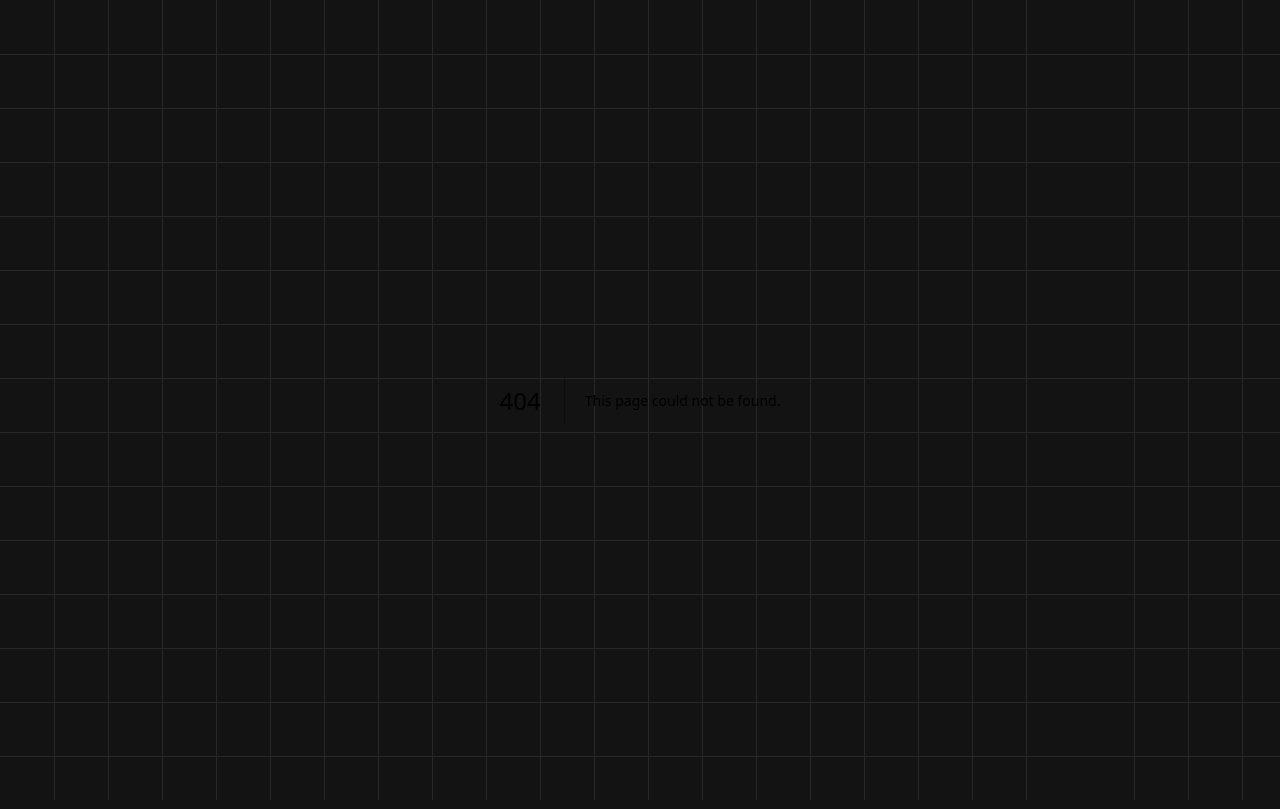
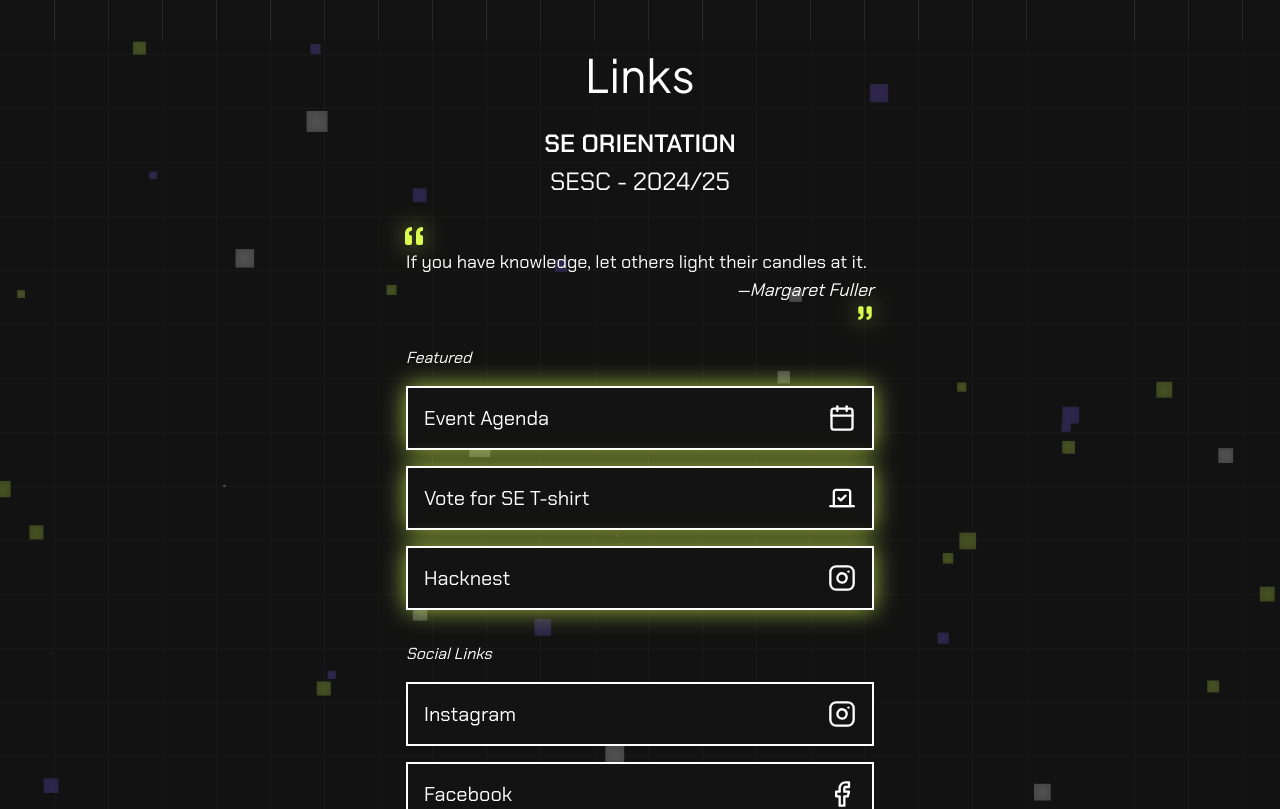
Before and after one commit to sliitsesc/links, a Next.js app: page /links in a window 1280 px wide. Before the commit this address had no page. Shown: the top 809 px of the page. Built offline with nearby package versions, Linux system fonts and the light colour scheme.

Commit message:
feat: add links page

```diff
--- a/src/app/globals.css
+++ b/src/app/globals.css
@@ -5,3 +5,7 @@
 #finisher-canvas {
   background-color: transparent !important;
 }
+
+.green-glow {
+  filter: drop-shadow(0 0 12px #dbfd51ba);
+}
--- a/src/app/layout.tsx
+++ b/src/app/layout.tsx
@@ -3,8 +3,8 @@ import "./globals.css";
 import { Chakra_Petch } from "next/font/google";
 
 export const metadata: Metadata = {
-  title: "Agenda - SE Orientation 2024 July | SLIIT SESC",
-  description: "The agenda for the SE Orientation of SLIIT students, 2024 June",
+  title: "SE Orientation 2024 July | SLIIT SESC",
+  description: "The SE Orientation of SLIIT SE students, 2024 July",
 };
 
 const chakra = Chakra_Petch({
--- /dev/null
+++ b/src/app/links/page.tsx
@@ -0,0 +1,116 @@
+import HeaderAnimation from "@/components/HeaderAnimation/HeaderAnimation";
+import LinkCard from "@/components/Links/LinkCard";
+import {
+  Calendar,
+  CalendarFold,
+  Facebook,
+  Instagram,
+  Linkedin,
+  MapPin,
+  QuoteIcon,
+  Shirt,
+  Vote,
+} from "lucide-react";
+import { Metadata } from "next";
+import { Plus_Jakarta_Sans } from "next/font/google";
+import Image from "next/image";
+
+const plusJakartaSans = Plus_Jakarta_Sans({
+  weight: ["400"],
+  subsets: ["latin"],
+});
+
+export const metadata: Metadata = {
+  title: "Links | SESC SLIIT @ SE Orientation 2024 July",
+  description: "All links related to SESC SLIIT",
+};
+
+export default function LinksPage() {
+  return (
+    <main className="relative min-h-screen bg-[#131313ba]">
+      <HeaderAnimation />
+
+      <div className="max-w-[500px] mx-auto pb-14 px-4">
+        <div className={`text-center mt-10`}>
+          <h1
+            className={`${plusJakartaSans.className} text-[46px] leading-0 text-white mb-4`}>
+            Links
+          </h1>
+          <div>
+            <p className="text-white font-semibold leading-0 text-[25px] uppercase">
+              SE Orientation
+            </p>
+            <p className="text-white leading-0 text-[25px]">SESC - 2024/25</p>
+          </div>
+        </div>
+
+        <div className="mt-6 mb-6 flex flex-col text-lg text-center text-white">
+          <QuoteIcon
+            size={24}
+            className="rotate-180 -ml-1 green-glow"
+            fill="#dbfd51"
+            stroke="none"
+          />
+          <p className="text-left">
+            If you have knowledge, let others light their candles at it.
+          </p>
+          <span className="self-end italic">—Margaret Fuller</span>
+          <QuoteIcon
+            size={18}
+            className="self-end green-glow"
+            fill="#dbfd51"
+            stroke="none"
+          />
+        </div>
+
+        <div className="flex flex-col gap-y-4">
+          <div className="italic text-white">Featured</div>
+          <LinkCard
+            title="Event Agenda"
+            icon={<Calendar size={28} />}
+            url={"/"}
+            featured
+          />
+          <LinkCard
+            title="Vote for SE T-shirt"
+            icon={<Vote size={28} />}
+            url={"https://khrl9cjk5u6.typeform.com/to/BYA3bWpC"}
+            featured
+          />
+          <LinkCard
+            title="Hacknest"
+            icon={<Instagram size={28} />}
+            url={"https://instagram.com/hacknest.sesc"}
+            featured
+          />
+          <div className="pt-4 italic text-white">Social Links</div>
+          <LinkCard
+            title="Instagram"
+            icon={<Instagram size={28} />}
+            url={"https://www.instagram.com/sliit.sesc"}
+          />
+          <LinkCard
+            title="Facebook"
+            icon={<Facebook size={28} />}
+            url={"https://www.facebook.com/sliitsecommunity"}
+          />
+          <LinkCard
+            title="LinkedIn"
+            icon={<Linkedin size={28} />}
+            url={"https://www.linkedin.com/company/sesc-sliit"}
+          />
+          {/* <div className="pt-4 italic text-white">Other</div> */}
+        </div>
+      </div>
+      <div className="">
+        <div className="max-w-[500px] text-white pb-12 px-5 text-center mx-auto flex flex-row items-center justify-center">
+          <p>
+            Software Engineering Student Community of SLIIT
+            <br />
+            July, 2024
+          </p>
+        </div>
+      </div>
+    </main>
+  );
+}
--- a/src/app/page.tsx
+++ b/src/app/page.tsx
@@ -18,7 +18,7 @@ const chakra = Chakra_Petch({
 
 export default function Home() {
   return (
-    <main className="relative">
+    <main className="relative bg-[#13131391]">
       <HeaderAnimation />
 
       <div className="max-w-[500px] mx-auto pb-20 px-4">
--- a/src/components/HeaderAnimation/HeaderAnimation.tsx
+++ b/src/components/HeaderAnimation/HeaderAnimation.tsx
@@ -9,7 +9,7 @@ export default function HeaderAnimation() {
     script.async = true;
     script.onload = () => {
       new FinisherHeader({
-        count: 70,
+        count: 50,
         size: {
           min: 1,
           max: 23,
@@ -42,6 +42,6 @@ export default function HeaderAnimation() {
   }, []);
 
   return (
-    <div className="header finisher-header absolute w-full h-full overflow-hidden"></div>
+    <div className="header finisher-header absolute w-full h-full overflow-hidden -z-10"></div>
   );
 }
--- /dev/null
+++ b/src/components/Links/LinkCard.tsx
@@ -0,0 +1,22 @@
+import React from "react";
+
+interface Props {
+  title: string;
+  icon?: React.ReactNode;
+  url: string;
+  featured?: boolean;
+}
+
+export default function LinkCard({ title, icon, url, featured }: Props) {
+  return (
+    <a
+      className={`text-white border-[2px] bg-black-background border-white w-full flex flex-row justify-between p-4 hover:bg-green-100 hover:border-black-background hover:text-black-background transition-all duration-[0.4s] ease-in-out hover:shadow-md ${
+        featured ? "green-glow" : ""
+      }`}
+      href={url}
+      target="_blank">
+      <span className="text-xl">{title}</span>
+      <span>{icon}</span>
+    </a>
+  );
+}
```
Also changed, not shown: src/data/LinksData.ts (added).
